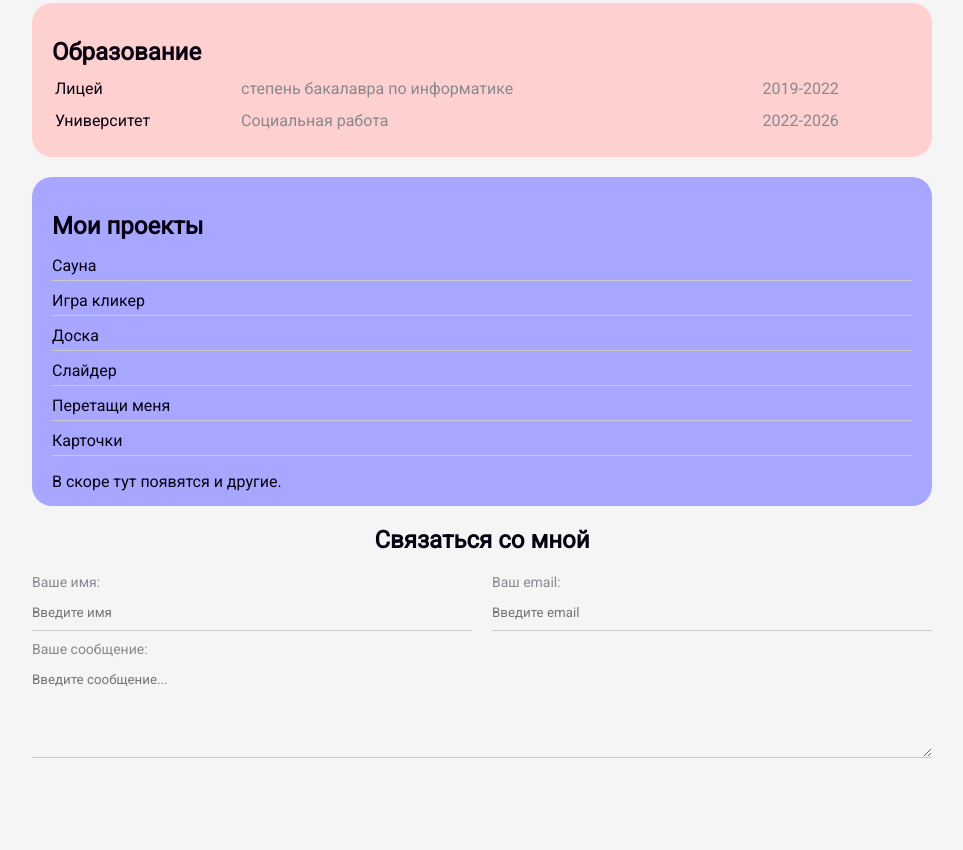
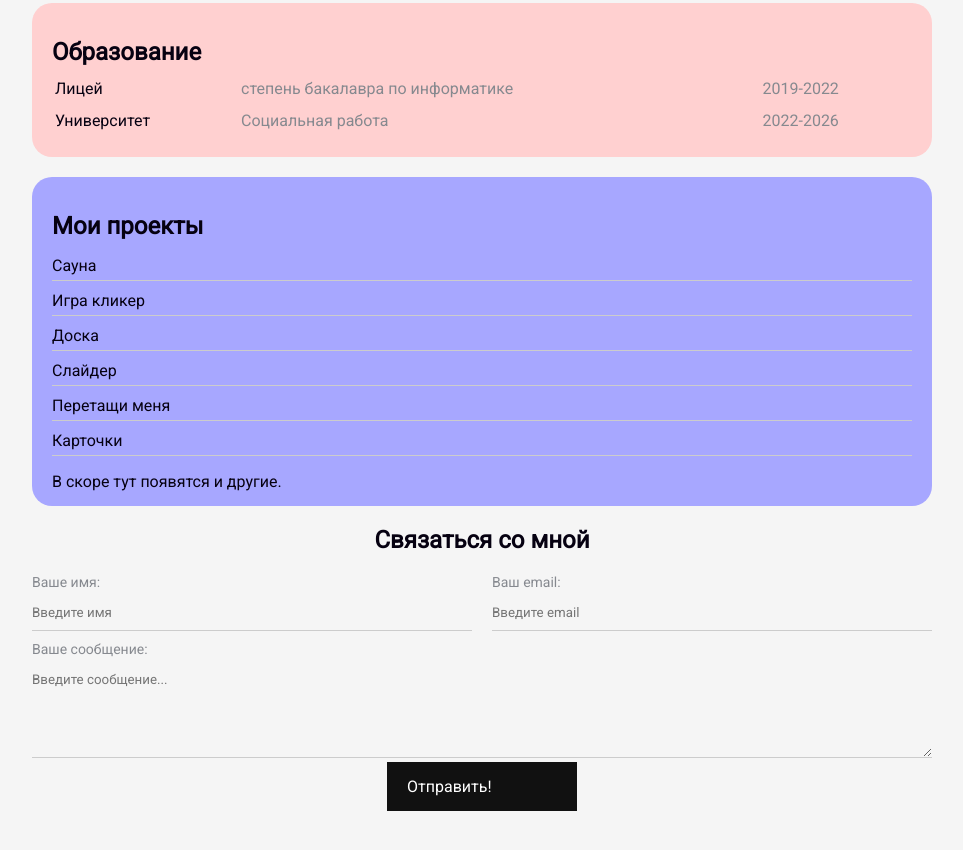
Before and after one commit to 70nny/Resume, a plain HTML site: page index.html in a window 1280 px wide. Shown: the part 591-1441 px from the top of the page, without its empty margins (158-1121 px from the left). Drawn offline with Linux system fonts and the light colour scheme.

Commit message:
Update index.html

```diff
--- a/index.html
+++ b/index.html
@@ -112,7 +112,7 @@
         <textarea id="message" cols="20" rows="5" placeholder="Введите сообщение..." required name="msg"></textarea>
       </div>
 
-      <div class="btn>Отправить!</div>
+      <div class="btn">Отправить!</div>
     </div>
     <br>
     <br>
```
